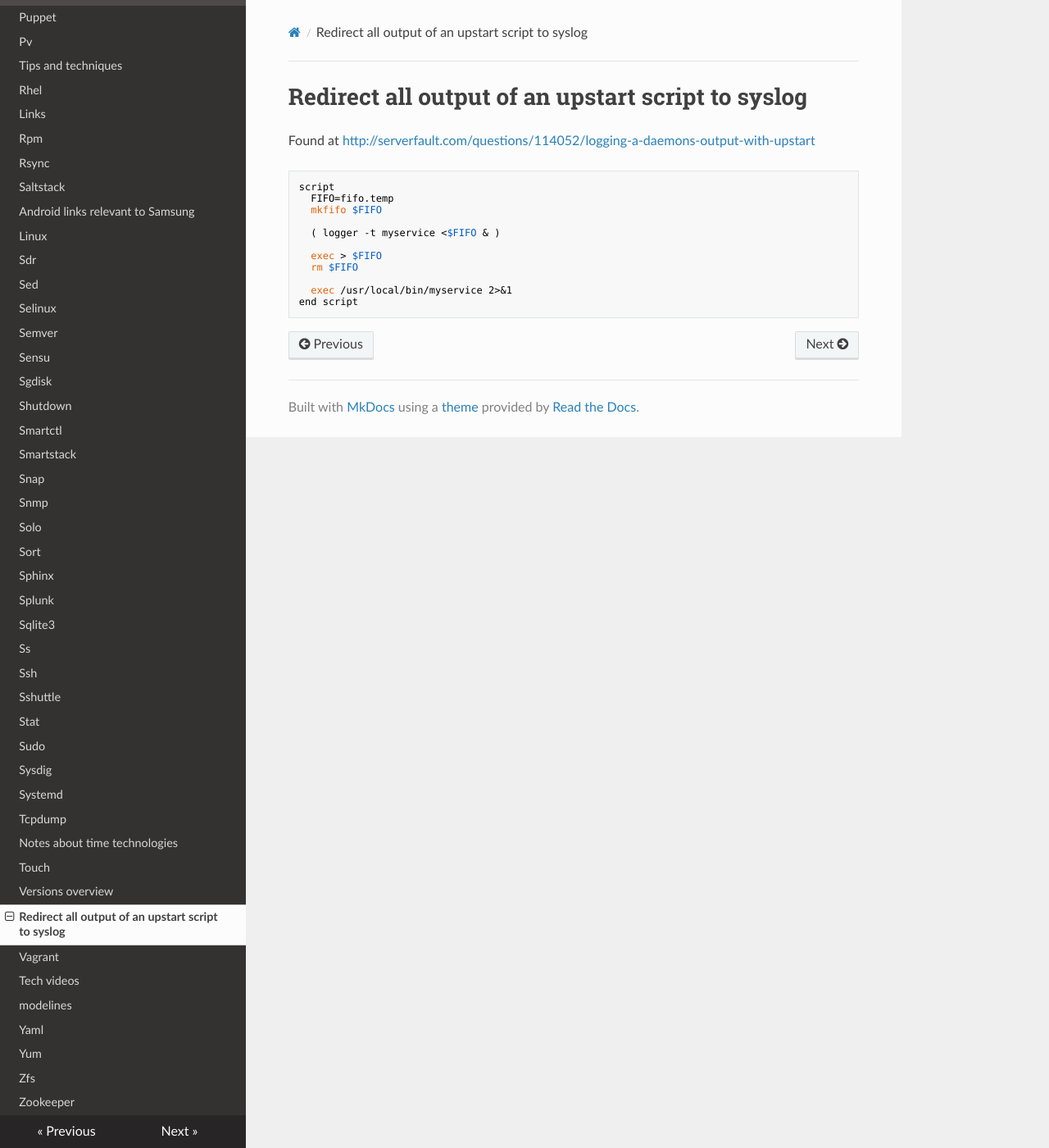
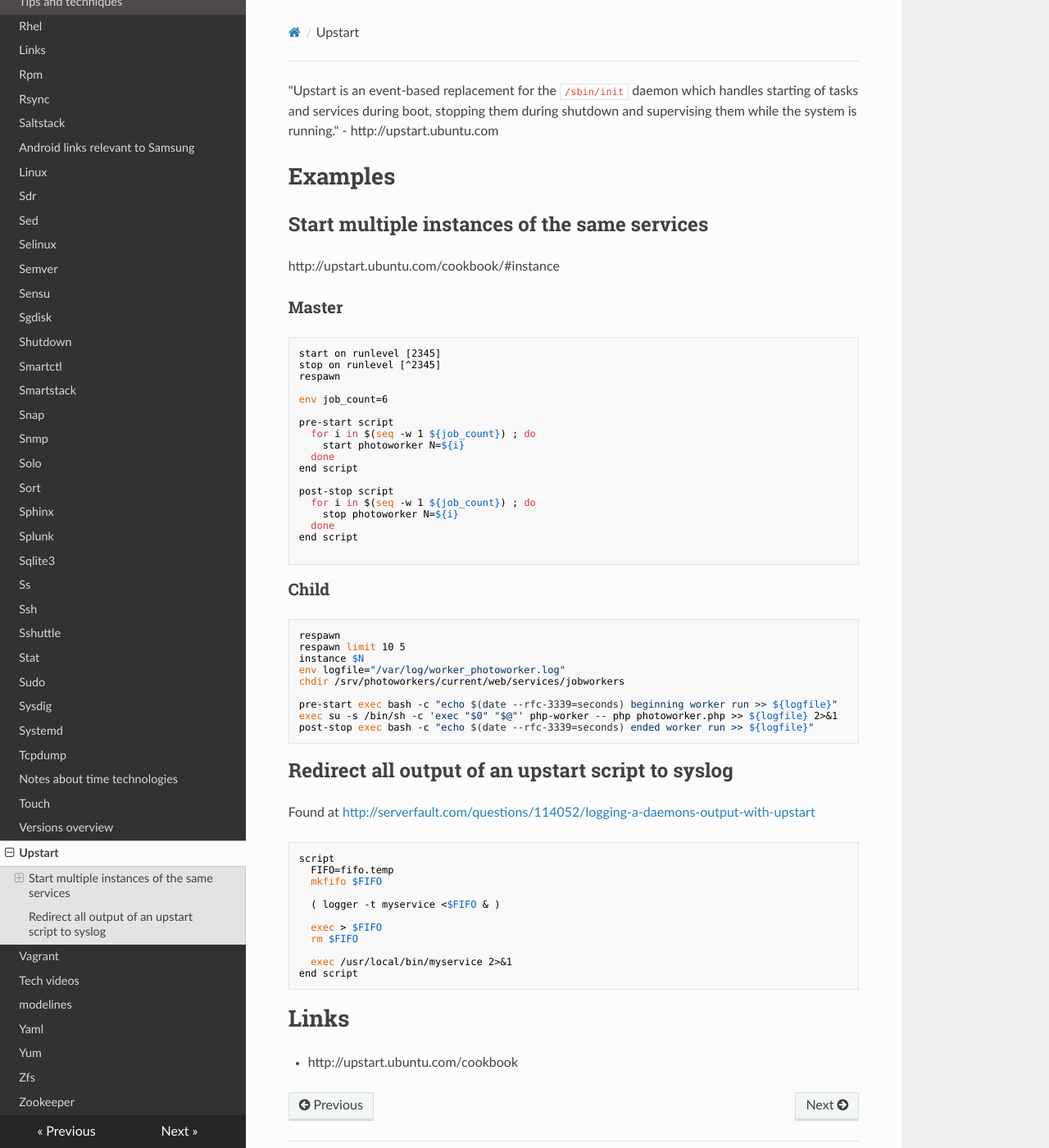
Before and after one commit to lando-cal/tech-notes, an MkDocs documentation site: the page built from docs/upstart.md, in a window 1280 px wide and 1400 px high. Shown: the whole window at 82% size. Built offline with MkDocs 1.6.1, drawn with Linux system fonts in a browser that asks for light colours; nearby versions of some CDN libraries.

Commit message:
Some upstart notes. Salt notes.

````diff
--- a/docs/upstart.md
+++ b/docs/upstart.md
@@ -1,4 +1,47 @@
-# Redirect all output of an upstart script to syslog
+"Upstart is an event-based replacement for the `/sbin/init` daemon which handles starting of tasks and services during boot, stopping them during shutdown and supervising them while the system is running." - http://upstart.ubuntu.com
+
+# Examples
+
+## Start multiple instances of the same services
+
+http://upstart.ubuntu.com/cookbook/#instance
+
+### Master
+```
+start on runlevel [2345]
+stop on runlevel [^2345]
+respawn
+
+env job_count=6
+
+pre-start script
+  for i in $(seq -w 1 ${job_count}) ; do
+    start photoworker N=${i}
+  done
+end script
+
+post-stop script
+  for i in $(seq -w 1 ${job_count}) ; do
+    stop photoworker N=${i}
+  done
+end script
+
+```
+
+### Child
+```
+respawn
+respawn limit 10 5
+instance $N
+env logfile="/var/log/worker_photoworker.log"
+chdir /srv/photoworkers/current/web/services/jobworkers
+
+pre-start exec bash -c "echo $(date --rfc-3339=seconds) beginning worker run >> ${logfile}"
+exec su -s /bin/sh -c 'exec "$0" "$@"' php-worker -- php photoworker.php >> ${logfile} 2>&1
+post-stop exec bash -c "echo $(date --rfc-3339=seconds) ended worker run >> ${logfile}"
+```
+
+## Redirect all output of an upstart script to syslog
 
 Found at <http://serverfault.com/questions/114052/logging-a-daemons-output-with-upstart>
 
@@ -15,3 +58,7 @@ script
   exec /usr/local/bin/myservice 2>&1
 end script
 ```
+
+# Links
+
+- http://upstart.ubuntu.com/cookbook
````
Also changed, not shown: docs/saltstack.md (+40 -0 lines).
